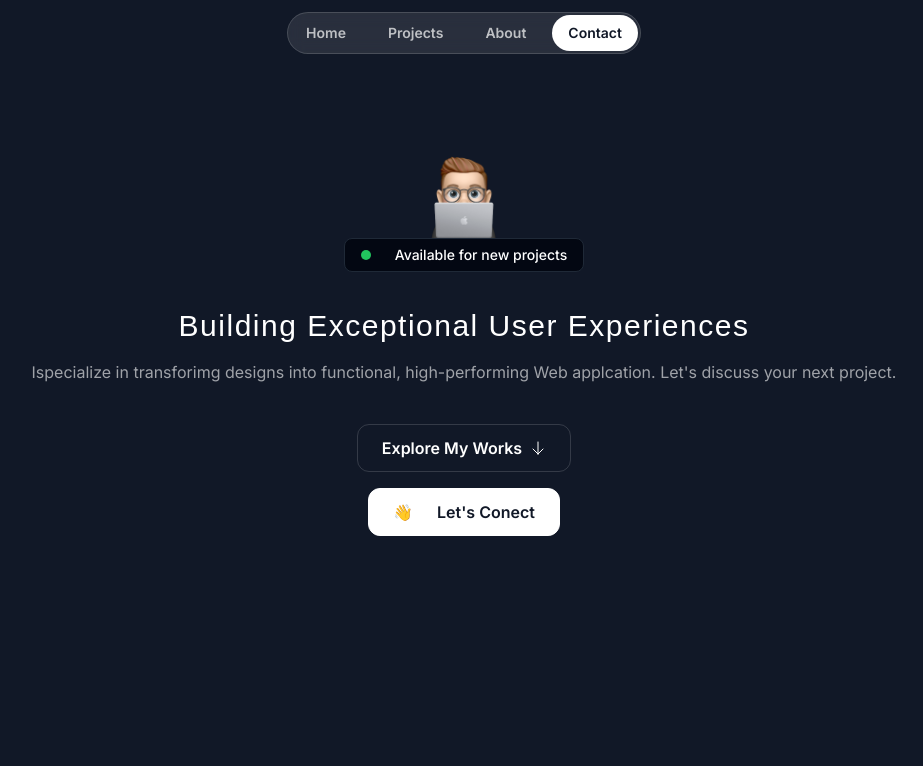
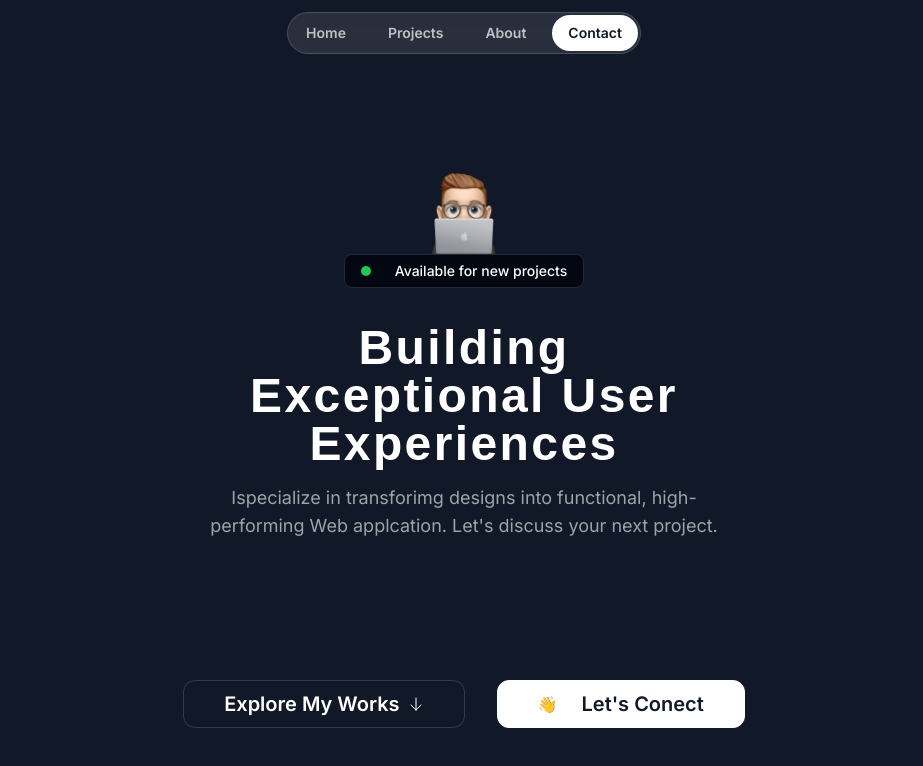
Before and after one commit to Askebir/Next.js-and-react-portfolio-website, a Next.js app: page / in a window 1280 px wide. Shown: the top 766 px of the page, without its empty margins (176-1099 px from the left). Built offline with nearby package versions, Linux system fonts and the light colour scheme; a web font is replaced by a local one.

Commit message:
ui correction

```diff
--- a/src/sections/Hero.tsx
+++ b/src/sections/Hero.tsx
@@ -4,7 +4,7 @@ import ArrowDown from "@/assets/icons/arrow-down.svg";
 
 export const HeroSection = () => {
   return (
-    <div className="py-24">
+    <div className="py-24 md:py-lg lg:py-28 ">
       <div className="container">
         <div className="flex flex-col  items-center  ">
           <Image
@@ -19,24 +19,26 @@ export const HeroSection = () => {
             </div>
           </div>
         </div>
-        <h1 className="font-serif text-3xl text-center mt-9  tracking-wider ">
-          Building Exceptional User Experiences
-        </h1>
-        <p className="mt-4 text-center text-white/60 ">
-          Ispecialize in transforimg designs into functional, high-performing
-          Web applcation. Let's discuss your next project.{" "}
-        </p>
-        <div className="flex flex-col items-center mt-10 gap-4  ">
-          <button className="inline-flex items-center gap-2 border border-white/15 px-6 h-12 rounded-xl">
-            <span className="font-semibold">Explore My Works</span>
+        <div className="max-w-lg mx-auto">
+          <h1 className="font-serif text-3xl md:text-5xl font-bold text-center mt-9  tracking-wider ">
+            Building Exceptional User Experiences
+          </h1>
+          <p className="mt-4 text-center text-white/60 md:text-lg ">
+            Ispecialize in transforimg designs into functional, high-performing
+            Web applcation. Let's discuss your next project.{" "}
+          </p>
+        </div>
+        <div className="flex flex-col md:flex-row justify-center   items-center mt-32    gap-4 md:gap-8 md:py-3  ">
+          <button className="inline-flex  items-center gap-2  border border-white/15 px-6 md:px-10 md:py-4 h-12  rounded-xl">
+            <span className="font-semibold  md:text-xl ">Explore My Works</span>
             <span className="w-4 h-4">
               {" "}
               <ArrowDown />
             </span>
           </button>
-          <button className="inline-flex items-center gap-6 border border-white bg-white text-gray-900 h-12 px-6 rounded-xl ">
+          <button className="inline-flex items-center gap-6 border  border-white bg-white text-gray-900 h-12  md:px-10 md:py-4  px-6 rounded-xl ">
             <span> 👋</span>
-            <span className="font-semibold ">Let's Conect</span>
+            <span className="font-semibold  md:text-xl ">Let's Conect</span>
           </button>
         </div>
       </div>
```
